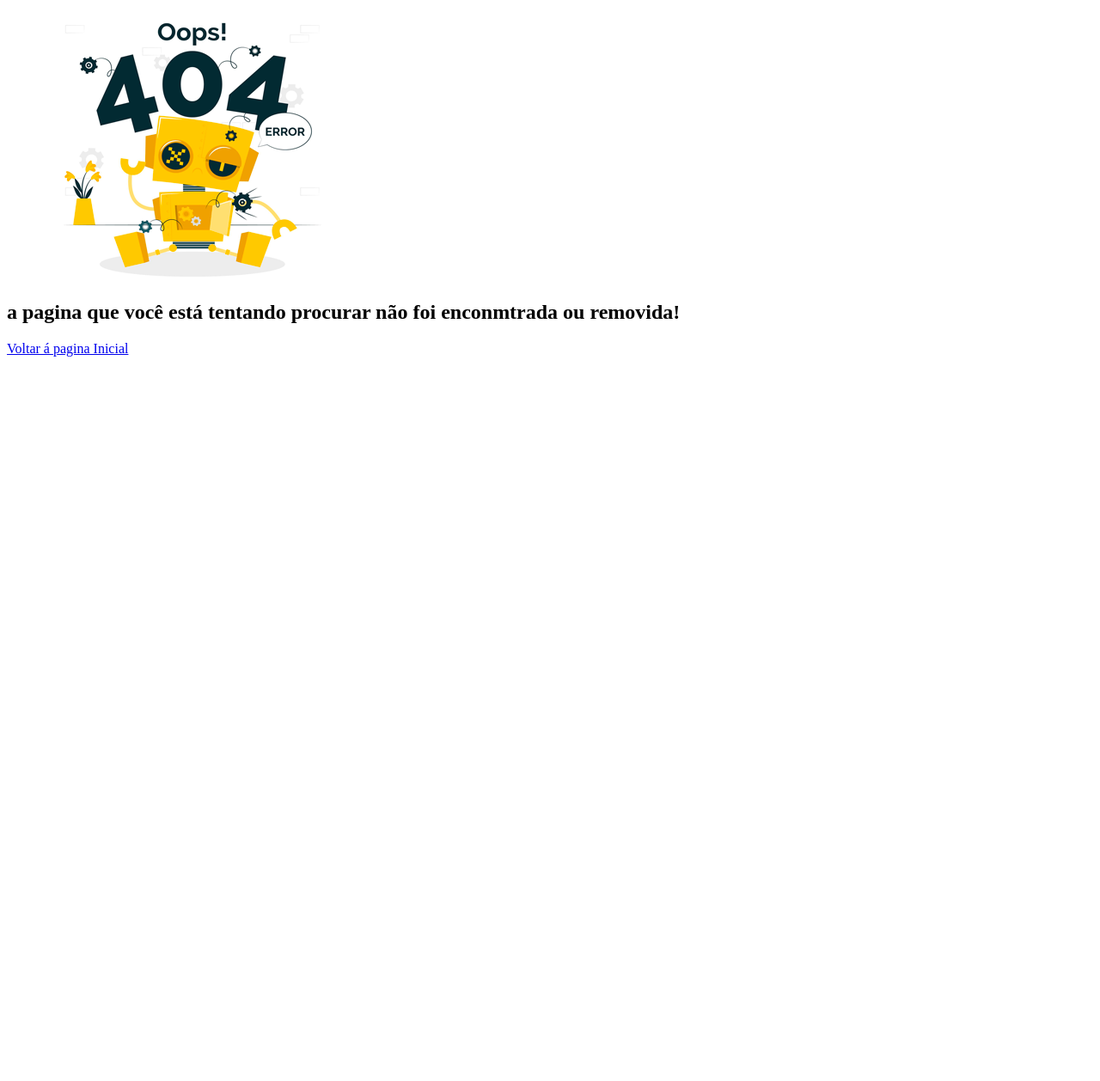
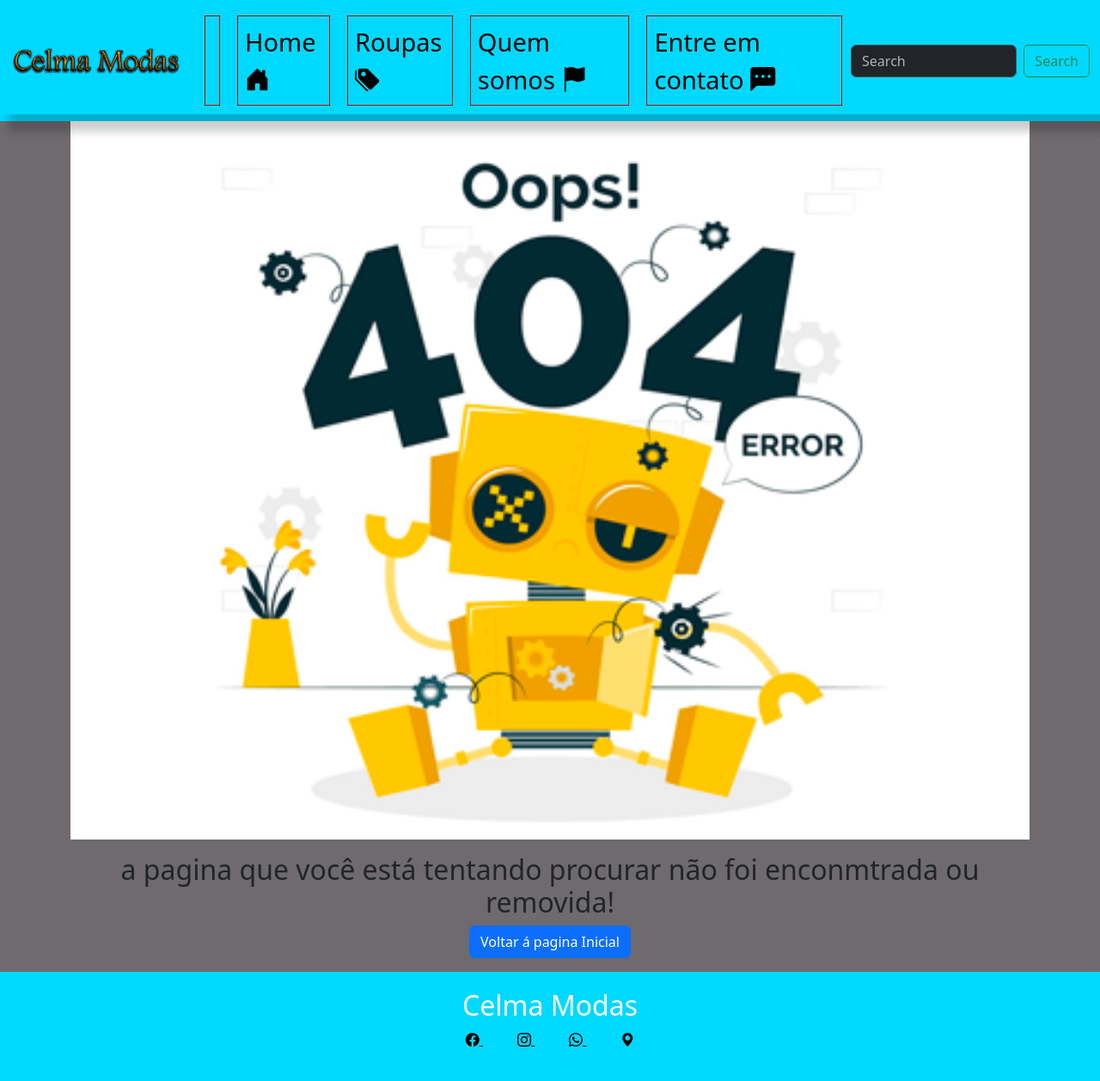
Before and after one commit to fsssilva08-svg/CelmaModas, a PHP site: page /WebModerna/paginas.php/erro.php in a window 1280 px wide. Shown: the whole page at 86% size. Before the commit the page ends 415 px from the top, so only its background shows below. Run offline with PHP 8.4, Linux system fonts and the light colour scheme; some libraries are stand-ins or nearby versions.

Commit message:
adicionado pagina de Roupas

```diff
--- a/css/style.css
+++ b/css/style.css
@@ -1,3 +1,7 @@
+@charset "UTF-8";
+body {
+  background: #6e6a6e; }
+
 .container-fluid {
   box-shadow: 10px 20px 10px rgba(0, 0, 0, 0.2); }
 
@@ -12,19 +16,52 @@
   .navbar .navbar-toggler {
     background: #5088bd !important; }
   .navbar .nav-item {
-    margin: 10px; }
+    margin: 10px;
+    margin-bottom: 1px solid #000000;
+    border: 1px solid #bd0707; }
 
 .footer {
   padding: 20px;
   background: #00d9ff;
   color: #FFFF;
   width: 100%; }
+  .footer a {
+    text-align: center;
+    color: #000000;
+    margin: 10px;
+    padding: 10px; }
+    .footer a :hover {
+      color: #e40e0e; }
 
-.card {
-  margin-bottom: 10px;
-  box-shadow: 0 0 10px #000000; }
+.card-group {
+  margin: 10px !important;
+  gap: 20px !important;
+  display: flex;
+  flex-direction: column;
+  /* empilha os cards */
+  gap: 20px;
+  /* espaço entre eles */ }
+  .card-group .card {
+    margin-bottom: 10px;
+    box-shadow: 0 0 10px #000000;
+    margin: 0 10px;
+    /* Espaço horizontal entre os cards */ }
+    .card-group .card .card-body {
+      margin: 10px; }
 
 .btn btn-dark {
   width: 100px; }
 
+.flex {
+  display: flex;
+  flex-wrap: wrap; }
+  .flex .flex-coluna {
+    width: 98%;
+    border: 1px solid #000000;
+    border-radius: 10px;
+    margin-bottom: 10px; }
+    .flex .flex-coluna img {
+      border-radius: 10px;
+      width: 100%; }
+
 /*# sourceMappingURL=style.css.map */
--- a/css/style.scss
+++ b/css/style.scss
@@ -1,7 +1,10 @@
 $primary:#00d9ff;
 $secundo:#fff;
 $terceiro:#000000;
-
+$quarto:rgb(189, 7, 7);
+body {
+    background: #6e6a6e;
+}
 .container-fluid {
     box-shadow: 10px 20px 10px rgba(0, 0, 0, 0.2);
 }
@@ -20,12 +23,15 @@
         font-size: 29px;
 
 
+
     }
     & .navbar-toggler {
         background: #5088bd !important;
     }
     & .nav-item {
         margin: 10px;
+         margin-bottom: 1px solid $terceiro;
+         border: 1px solid $quarto;
 
 
 
@@ -38,11 +44,56 @@
     background: $primary;
     color: #FFFF;
     width: 100%;
+
+    & a {
+        text-align: center;
+        color: $terceiro;
+        margin: 10px;
+        padding: 10px;
+         & :hover  {
+            color:#e40e0e;
+        }
+
+    }
 }
-.card {
+
+
+
+.card-group {
+    margin: 10px !important;
+    gap: 20px !important;
+    display: flex;
+  flex-direction: column; /* empilha os cards */
+  gap: 20px; /* espaço entre eles */
+    .card {
     margin-bottom: 10px;
     box-shadow: 0 0 10px #000000;
+    margin: 0 10px; /* Espaço horizontal entre os cards */
+
+
+    & .card-body {
+        margin: 10px;
+    }
 }
+}
+
 .btn btn-dark {
     width: 100px;
 }
+.flex {
+    display: flex;
+    flex-wrap: wrap;
+    & &-coluna {
+        width: 98%;
+        border: 1px solid $terceiro;
+        border-radius: 10px;
+        margin-bottom: 10px;
+        img {
+            border-radius: 10px;
+            width: 100%;
+        }
+    }
+}
+@media (min-width: 480px) and (max-width: 1920px) {
+
+}
--- a/index.php
+++ b/index.php
@@ -35,7 +35,7 @@
 
         <li class="nav-item">
 
-              <a class="nav-link" href="home.php">
+              <a class="nav-link" href="home">
                 Home <i class="bi bi-house-door-fill"></i>
               </a>
 
@@ -43,7 +43,7 @@
 
         <li class="nav-item">
 
-              <a class="nav-link" href="Roupas.php">
+              <a class="nav-link" href="Roupas">
                 Roupas <i class="bi bi-tags-fill"></i>
               </a>
 
@@ -52,7 +52,7 @@
 
         <li class="nav-item">
 
-              <a class="nav-link" href="Quemsomos.php">
+              <a class="nav-link" href="Quemsomos">
                 Quem somos <i class="bi bi-flag-fill"></i>
               </a>
 
@@ -60,7 +60,7 @@
 
         <li class="nav-item">
 
-              <a class="nav-link" href="Entreemcontato.php">
+              <a class="nav-link" href="Entreemcontato">
                Entre em contato <i class="bi bi-chat-left-dots-fill"></i>
               </a>
 
@@ -93,16 +93,31 @@
           }
         ?>
 
-<i class="bi bi-0-circle"></i>
-<i class="bi bi-2-square-fill"></i>
-<i class="bi bi-facebook"></i>
-<i class="bi bi-whatsapp"></i>
 
     </main>
     <footer class="footer">
-       <p class="text-center">
-         Desenvolvido por felipe
+
+    <h2 class="text-center">Celma Modas</h2>
+        <p class="text-center" width="15px" > <!--texo -->
+                <a href="https://facebook.com" title="facebook"> <!--link do facebook -->
+                   <i class="bi bi-facebook"></i><!--icone do facebook -->
+                </a>
+
+
+                <a href="https://instagram.com" title="instagram"><!--link do instagram -->
+                    <i class="bi bi-instagram"></i> <!--icone do instagram -->
+                </a>
+
+
+                <a href="#" title="Whatsapp"><!--link do twitter -->
+                    <i class="bi bi-whatsapp"></i><!--icone do twitter -->
+                </a>
+
+                 <a href="#"  title="Localização">
+                  <i class="bi bi-geo-alt-fill"></i>
+                </a>
         </p>
+
       </footer>
 <script src="js/bootstrap.bundle.min.js"></script>
 <script sec="js/fslightbox.js"></script>
--- /dev/null
+++ b/paginas/quemsomos.php
@@ -0,0 +1 @@
+<h2 class="text center"> Quem somos</h2>
```
Also changed, not shown: paginas/home.php (added, +38 -0 lines), paginas/roupas.php (added, +141 -0 lines), Imagens/Blusa.jpg (added), Imagens/calca.jpg (added), Imagens/camisa.png (added), Imagens/chapeu.jpg (added), Imagens/colar.jpg (added), Imagens/vestido.jpg (added), Imagens/vestidoAZUL.jpg (added), paginas.php/home.php (deleted), paginas.php/quemsomos.php (deleted), paginas/erro.php (renamed from paginas.php/erro.php), 2 other files.
